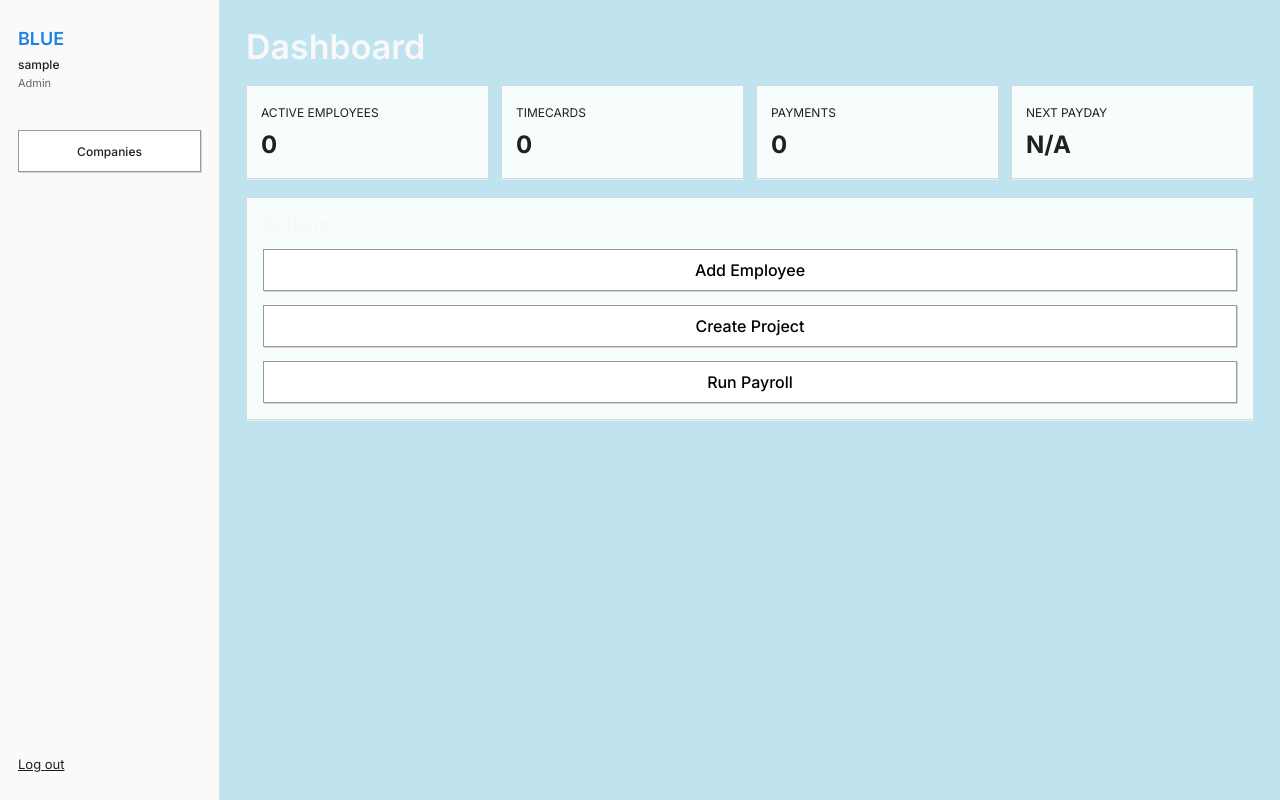
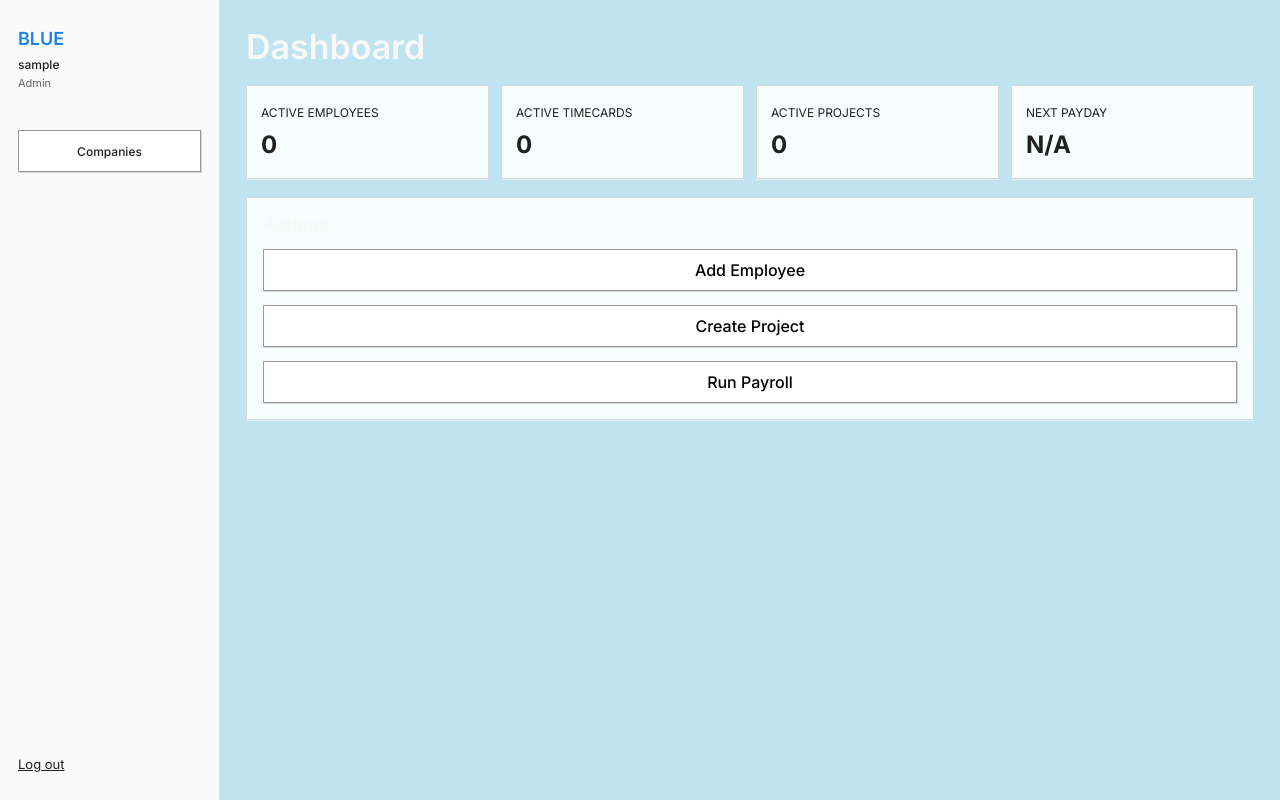
Before and after one commit to tasolafa-sudo/dbproj, a Flask app: page /dashboard in a window 1280 px wide. Run offline with Flask 3, Linux system fonts and the light colour scheme; the visitor is signed in with stand-in values (Sample User, id 1); data that the repository does not hold is empty.

Commit message:
fixed dashboard html

```diff
--- a/app.py
+++ b/app.py
@@ -510,23 +510,20 @@ def dashboard():
             """
             SELECT COUNT(*) AS total
             FROM Timecard tc
+            JOIN Schedule s ON s.ScheduleID = tc.ScheduleID
             JOIN Employee e ON e.EmployeeID = tc.EmployeeID
             WHERE e.CompanyID=%s
+              AND s.StartDate <= CURDATE() AND s.EndDate >= CURDATE()
             """,
             (company_id,),
         )
-        total_timecards = cur.fetchone()["total"]
+        active_timecards = cur.fetchone()["total"]
 
         cur.execute(
-            """
-            SELECT COUNT(*) AS total
-            FROM Payment p
-            JOIN Payroll pr ON pr.PayrollID = p.PayrollID
-            WHERE pr.CompanyID=%s
-            """,
+            "SELECT COUNT(*) AS total FROM Project WHERE CompanyID=%s AND Status=TRUE",
             (company_id,),
         )
-        total_payments = cur.fetchone()["total"]
+        active_projects = cur.fetchone()["total"]
 
         cur.execute(
             "SELECT PayrollID, PeriodStart, PeriodEnd FROM Payroll WHERE CompanyID=%s ORDER BY PeriodEnd DESC LIMIT 1",
@@ -542,8 +539,8 @@ def dashboard():
     return render_template(
         "dashboard.html",
         active_employees=active_employees,
-        total_timecards=total_timecards,
-        total_payments=total_payments,
+        active_timecards=active_timecards,
+        active_projects=active_projects,
         latest_payroll=latest_payroll,
         trades=trades,
         unions=unions,
--- a/templates/dashboard.html
+++ b/templates/dashboard.html
@@ -7,8 +7,8 @@
 
 <section class="stats-row">
   <div class="stat-card"><span>Active Employees</span><strong>{{ active_employees }}</strong></div>
-  <div class="stat-card"><span>Timecards</span><strong>{{ total_timecards }}</strong></div>
-  <div class="stat-card"><span>Payments</span><strong>{{ total_payments }}</strong></div>
+  <div class="stat-card"><span>Active Timecards</span><strong>{{ active_timecards }}</strong></div>
+  <div class="stat-card"><span>Active Projects</span><strong>{{ active_projects }}</strong></div>
   <div class="stat-card"><span>Next Payday</span><strong>{% if latest_payroll %}{{ latest_payroll.PeriodEnd }}{% else %}N/A{% endif %}</strong></div>
 </section>
 
```
